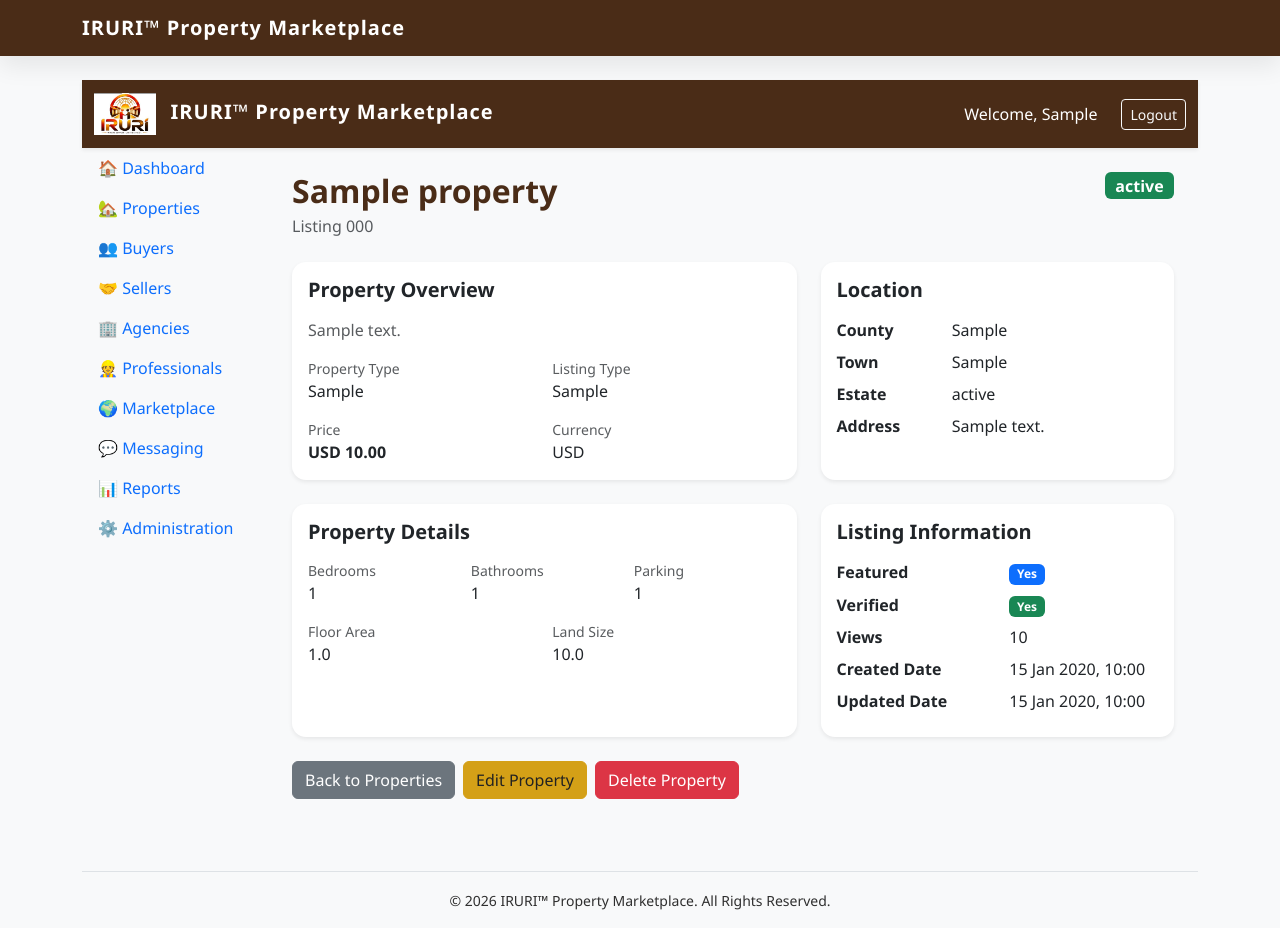
After one commit to kwetu-stack/iruri, a Flask app: page /properties/1 in a window 1280 px wide. The commit adds this page. Run offline with Flask 3, Linux system fonts and the light colour scheme; a user stored in the database is signed in; tables that the repository leaves empty hold one stand-in row (values such as "Sample post").

Commit message:
Implement property details page

```diff
--- a/app/properties/routes.py
+++ b/app/properties/routes.py
@@ -17,13 +17,23 @@ from app.properties.models import Property
 @login_required
 def index():
 
-    properties_list = Property.query.order_by(
-        Property.created_at.desc()
-    ).all()
+    properties_list = Property.query.order_by(Property.created_at.desc()).all()
 
     return render_template(
         "properties/index.html",
         properties=properties_list,
+    )
+
+
+@properties.route("/<int:id>")
+@login_required
+def details(id):
+
+    property = Property.query.get_or_404(id)
+
+    return render_template(
+        "properties/details.html",
+        property=property,
     )
 
 
@@ -46,9 +56,7 @@ def create():
         db.session.add(property)
         db.session.flush()
 
-        property.listing_number = (
-            f"IRR-2026-{property.id:06d}"
-        )
+        property.listing_number = f"IRR-2026-{property.id:06d}"
 
         db.session.commit()
 
@@ -57,10 +65,6 @@ def create():
             "success",
         )
 
-        return redirect(
-            url_for("properties.index")
-        )
+        return redirect(url_for("properties.index"))
 
-    return render_template(
-        "properties/create.html"
-    )
+    return render_template("properties/create.html")
--- /dev/null
+++ b/app/templates/properties/details.html
@@ -0,0 +1,205 @@
+{% extends "layouts/dashboard.html" %}
+
+{% block title %}
+{{ property.title }} | IRURI
+{% endblock %}
+
+{% block dashboard_content %}
+
+<div class="d-flex flex-wrap justify-content-between align-items-start gap-3 mb-4">
+
+    <div>
+
+        <h2 class="mb-1">{{ property.title }}</h2>
+
+        <p class="text-muted mb-0">
+            Listing {{ property.listing_number }}
+        </p>
+
+    </div>
+
+    <span class="badge bg-success fs-6">
+        {{ property.status or "Status unavailable" }}
+    </span>
+
+</div>
+
+<div class="row g-4">
+
+    <div class="col-lg-7">
+
+        <div class="card shadow-sm border-0 h-100">
+
+            <div class="card-body">
+
+                <h5 class="card-title mb-3">Property Overview</h5>
+
+                <p class="text-muted">
+                    {{ property.description or "No description provided." }}
+                </p>
+
+                <div class="row g-3">
+
+                    <div class="col-sm-6">
+                        <small class="text-muted d-block">Property Type</small>
+                        <span>{{ property.property_type or "Not specified" }}</span>
+                    </div>
+
+                    <div class="col-sm-6">
+                        <small class="text-muted d-block">Listing Type</small>
+                        <span>{{ property.listing_type or "Not specified" }}</span>
+                    </div>
+
+                    <div class="col-sm-6">
+                        <small class="text-muted d-block">Price</small>
+                        <span class="fw-semibold">
+                            {{ property.currency or "KES" }} {{ "{:,.2f}".format(property.price or 0) }}
+                        </span>
+                    </div>
+
+                    <div class="col-sm-6">
+                        <small class="text-muted d-block">Currency</small>
+                        <span>{{ property.currency or "Not specified" }}</span>
+                    </div>
+
+                </div>
+
+            </div>
+
+        </div>
+
+    </div>
+
+    <div class="col-lg-5">
+
+        <div class="card shadow-sm border-0 h-100">
+
+            <div class="card-body">
+
+                <h5 class="card-title mb-3">Location</h5>
+
+                <dl class="row mb-0">
+                    <dt class="col-sm-4">County</dt>
+                    <dd class="col-sm-8">{{ property.county or "Not specified" }}</dd>
+
+                    <dt class="col-sm-4">Town</dt>
+                    <dd class="col-sm-8">{{ property.town or "Not specified" }}</dd>
+
+                    <dt class="col-sm-4">Estate</dt>
+                    <dd class="col-sm-8">{{ property.estate or "Not specified" }}</dd>
+
+                    <dt class="col-sm-4">Address</dt>
+                    <dd class="col-sm-8">{{ property.address or "Not specified" }}</dd>
+                </dl>
+
+            </div>
+
+        </div>
+
+    </div>
+
+    <div class="col-lg-7">
+
+        <div class="card shadow-sm border-0 h-100">
+
+            <div class="card-body">
+
+                <h5 class="card-title mb-3">Property Details</h5>
+
+                <div class="row g-3">
+
+                    <div class="col-sm-4">
+                        <small class="text-muted d-block">Bedrooms</small>
+                        <span>{{ property.bedrooms if property.bedrooms is not none else "Not specified" }}</span>
+                    </div>
+
+                    <div class="col-sm-4">
+                        <small class="text-muted d-block">Bathrooms</small>
+                        <span>{{ property.bathrooms if property.bathrooms is not none else "Not specified" }}</span>
+                    </div>
+
+                    <div class="col-sm-4">
+                        <small class="text-muted d-block">Parking</small>
+                        <span>{{ property.parking if property.parking is not none else "Not specified" }}</span>
+                    </div>
+
+                    <div class="col-sm-6">
+                        <small class="text-muted d-block">Floor Area</small>
+                        <span>{{ property.floor_area if property.floor_area is not none else "Not specified" }}</span>
+                    </div>
+
+                    <div class="col-sm-6">
+                        <small class="text-muted d-block">Land Size</small>
+                        <span>{{ property.land_size if property.land_size is not none else "Not specified" }}</span>
+                    </div>
+
+                </div>
+
+            </div>
+
+        </div>
+
+    </div>
+
+    <div class="col-lg-5">
+
+        <div class="card shadow-sm border-0 h-100">
+
+            <div class="card-body">
+
+                <h5 class="card-title mb-3">Listing Information</h5>
+
+                <dl class="row mb-0">
+                    <dt class="col-sm-6">Featured</dt>
+                    <dd class="col-sm-6">
+                        <span class="badge {{ 'bg-primary' if property.featured else 'bg-secondary' }}">
+                            {{ "Yes" if property.featured else "No" }}
+                        </span>
+                    </dd>
+
+                    <dt class="col-sm-6">Verified</dt>
+                    <dd class="col-sm-6">
+                        <span class="badge {{ 'bg-success' if property.verified else 'bg-secondary' }}">
+                            {{ "Yes" if property.verified else "No" }}
+                        </span>
+                    </dd>
+
+                    <dt class="col-sm-6">Views</dt>
+                    <dd class="col-sm-6">{{ property.views if property.views is not none else 0 }}</dd>
+
+                    <dt class="col-sm-6">Created Date</dt>
+                    <dd class="col-sm-6">
+                        {{ property.created_at.strftime('%d %b %Y, %H:%M') if property.created_at else "Not available" }}
+                    </dd>
+
+                    <dt class="col-sm-6">Updated Date</dt>
+                    <dd class="col-sm-6">
+                        {{ property.updated_at.strftime('%d %b %Y, %H:%M') if property.updated_at else "Not available" }}
+                    </dd>
+                </dl>
+
+            </div>
+
+        </div>
+
+    </div>
+
+</div>
+
+<div class="d-flex flex-wrap gap-2 mt-4">
+
+    <a href="{{ url_for('properties.index') }}" class="btn btn-secondary">
+        Back to Properties
+    </a>
+
+    <a href="#" class="btn btn-warning">
+        Edit Property
+    </a>
+
+    <a href="#" class="btn btn-danger">
+        Delete Property
+    </a>
+
+</div>
+
+{% endblock %}
--- a/app/templates/properties/index.html
+++ b/app/templates/properties/index.html
@@ -81,9 +81,11 @@ Properties | IRURI™
 
                     <td class="text-center">
 
-                        <button class="btn btn-sm btn-outline-primary">
+                        <a
+                            href="{{ url_for('properties.details', id=property.id) }}"
+                            class="btn btn-sm btn-outline-primary">
                             View
-                        </button>
+                        </a>
 
                         <button class="btn btn-sm btn-outline-warning">
                             Edit
```
